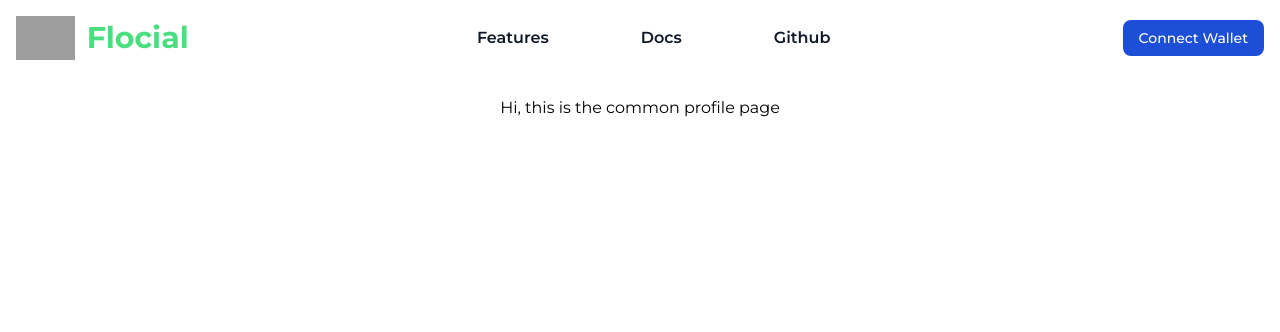
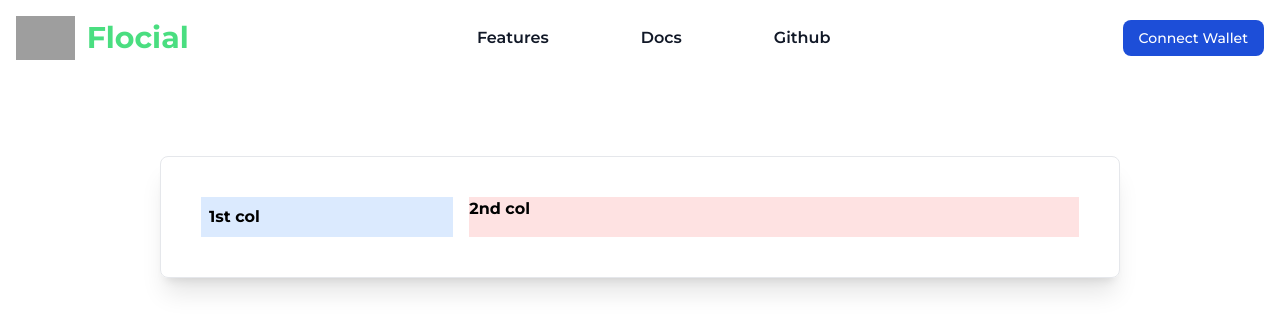
Before and after one commit to Arsalaan-Alam/Flocial, a Next.js app: page /profile in a window 1280 px wide. Shown: the top 332 px of the page. Built offline with nearby package versions, Linux system fonts and the light colour scheme; grey boxes are pictures that could not be loaded.

Commit message:
basic profile structure done

```diff
--- a/app/profile/page.js
+++ b/app/profile/page.js
@@ -1,5 +1,15 @@
 export default function ProfilePage(){
     return(
-        <div className= "flex justify-center mt-5"> Hi, this is the common profile page </div>
+        <div className="flex items-center justify-center mt-20">
+            <div className="font-bold rounded-lg border shadow-xl bg-base-100 min-w-3/4 p-10 bg-grey-100">
+            <div className="grid grid-cols-10 gap-4">
+  <div className="bg-blue-100 col-span-3 p-2">1st col</div>
+  <div className="bg-red-100 col-span-7">2nd col</div>
+</div>
+
+            </div>
+        </div>
+
+
     )
 }
--- a/package.json
+++ b/package.json
@@ -9,6 +9,9 @@
     "lint": "next lint"
   },
   "dependencies": {
+    "@dicebear/collection": "^6.0.4",
+    "@dicebear/core": "^6.0.4",
+    "@resvg/resvg-js": "^2.4.1",
     "autoprefixer": "10.4.14",
     "headlessui": "^0.0.0",
     "next": "13.4.7",
--- a/tailwind.config.js
+++ b/tailwind.config.js
@@ -15,6 +15,9 @@ module.exports = {
       fontFamily: {
 				inter: ['inter', 'serif'],
 			},
+      minWidth: {
+        '3/4': '75%',
+      }
     },
   },
   plugins: [],
```
Also changed, not shown: 1 other file (tests, documents, lock files or other folders).
